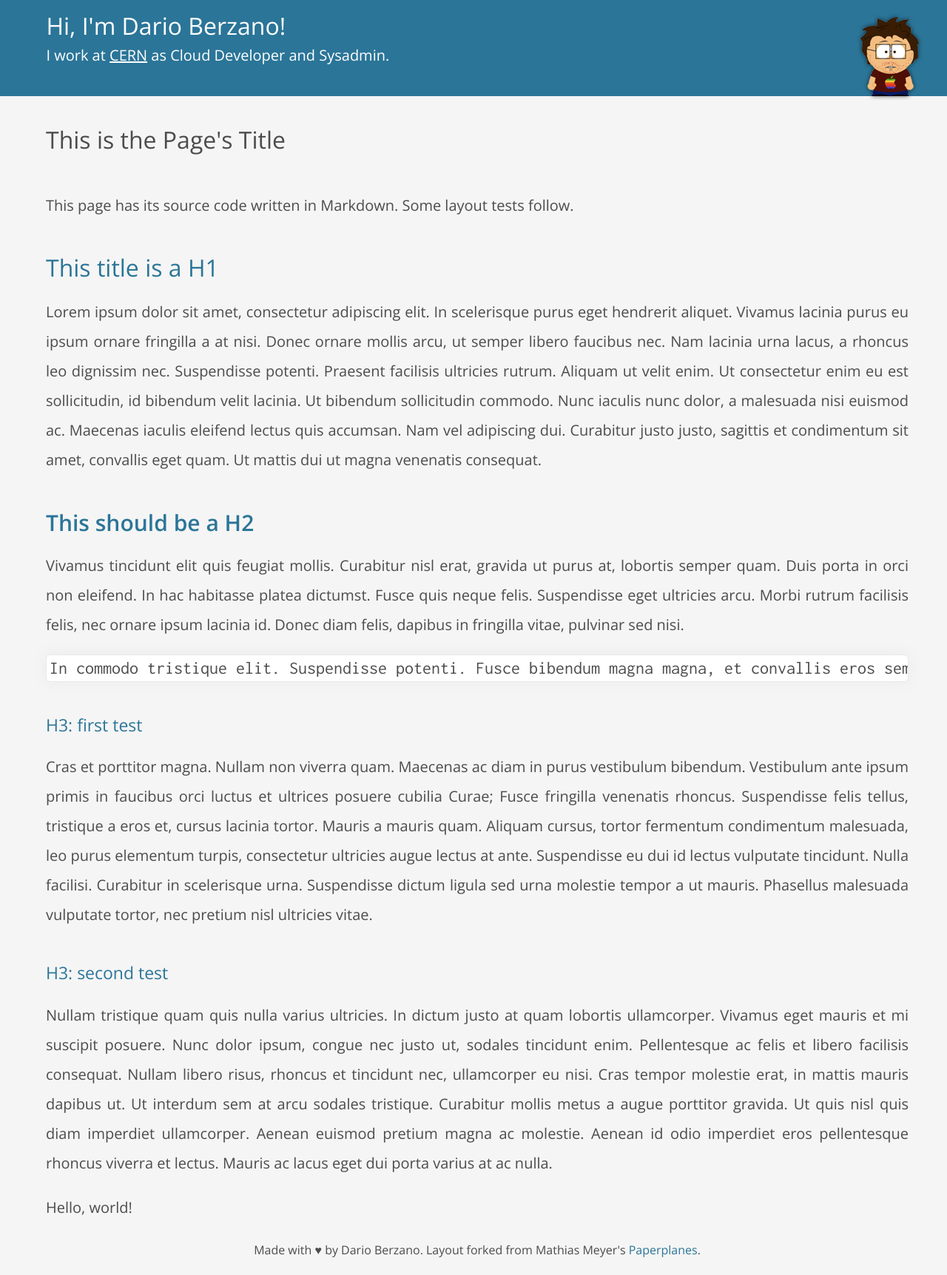
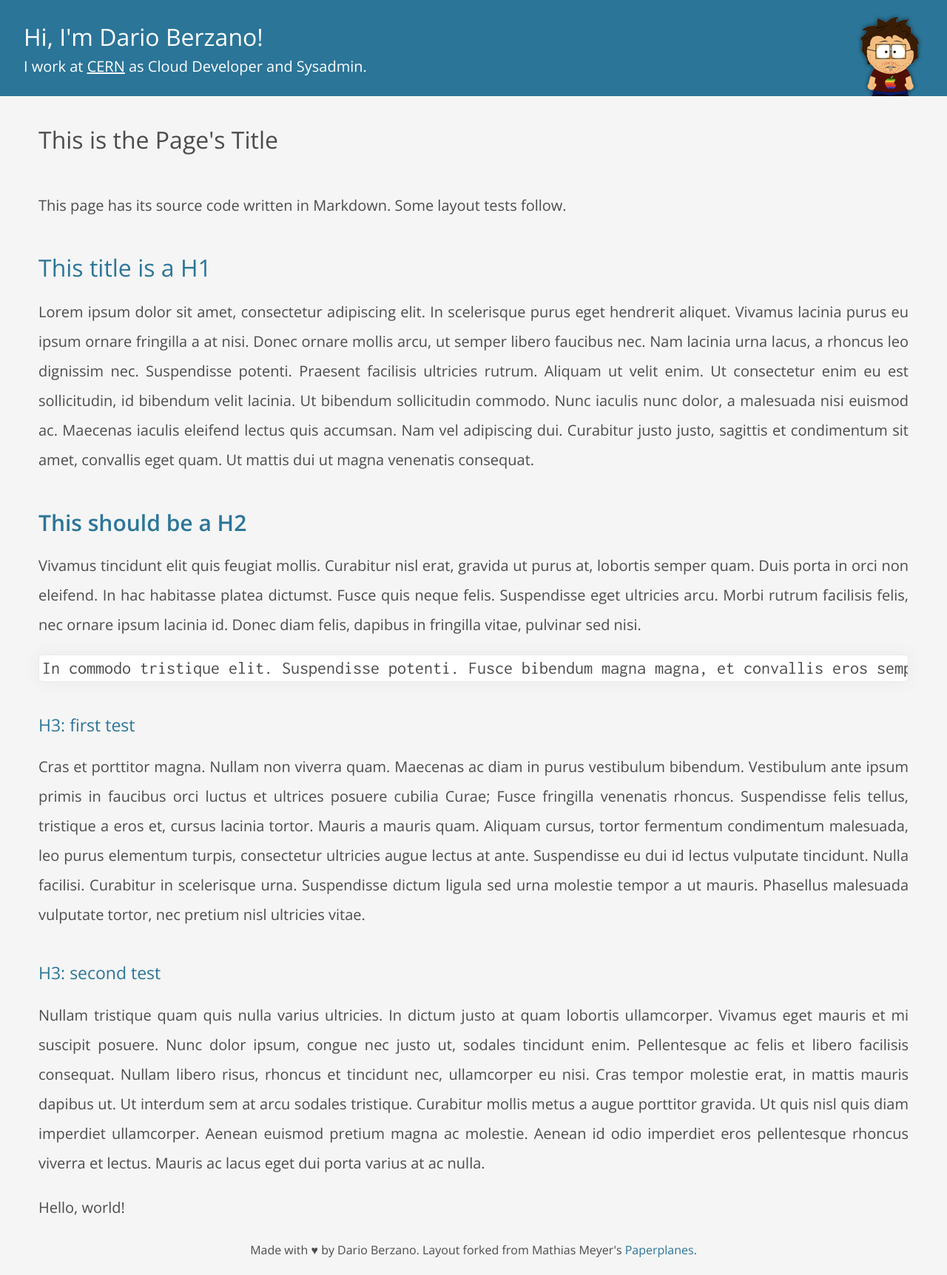
Before and after one commit to dberzano/dberzano.github.io, a Jekyll site: the page built from index.md, in a window 1280 px wide. Shown: the whole page at 74% size. Built offline with Jekyll 4.4.1, drawn with Linux system fonts in a browser that asks for light colours; Markdown is read by kramdown in place of the engine named in the settings.

Commit message:
Vertical align of header (and IE?!)

```diff
--- a/_layouts/tweet.html
+++ b/_layouts/tweet.html
@@ -16,16 +16,17 @@
   </head>
 
   <body id="www-paperplanes-de">
+
     <div id="head">
       <div id="header-content">
         <a href="/">
-          <img src="/images/me_south_park.png" id="paperplane">
+          <img src="/images/me_south_park.png" id="paperplane"/>
         </a>
-        <div id="about">
-          <h1 class="default">Hi, I'm Dario Berzano!</h1>
-          <p style="color: white" class="default">
-            I work at <a href="http://cern.ch">CERN</a> as Cloud Developer and Sysadmin.
-          </p>
+        <div id="about-valign-helper">
+          <div id="about">
+            <h1>Hi, I'm Dario Berzano!</h1>
+            <p>I work at <a href="http://cern.ch">CERN</a> as Cloud Developer and Sysadmin.</p>
+          </div>
         </div>
       </div>
     </div>
--- a/css/mobile.css
+++ b/css/mobile.css
@@ -9,12 +9,6 @@ h1 {
 html > body #box {
   width: 95%;
   max-width: 100%;
-}
-
-/* Container of head text */
-#head #about {
-  width: 95%;
-  padding-top: 13px;
 }
 
 /* Container for the header */
--- a/css/screen.css
+++ b/css/screen.css
@@ -36,7 +36,7 @@ strong {
   max-width: 650px;
 }
 
-html>body #box {
+html > body #box {
   max-width: 650px;
   padding-right: 0px;
   margin-bottom: 20px;
@@ -45,7 +45,6 @@ html>body #box {
 #content {
   padding-top: 20px;
   padding-bottom: 10px;
-  padding-left: 10px;
   margin: 20px 20px;
 }
 
@@ -92,19 +91,31 @@ html>body #box {
 }
 
 #header-content {
-  width: 650px;
-  margin: 0px auto;
+  width: 610px;
+  /* To remember the order: TRouBLe :-) */
+  margin: 0 auto;
+  height: 100%;
+  overflow: hidden;
 }
 
+#header-content > #about-valign-helper {
+  display: table;
+  height: 100%;
+}
+
+#about-valign-helper > #about {
+  display: table-cell;
+  vertical-align: middle;
+}
+
+/* Small image at right on the header */
 #header-content #paperplane {
   float: right;
   margin-top: 17px;
 }
 
 #head #about {
-  width: 590px;
-  margin: 0px auto;
-  padding-top: 30px;
+  color: white;
 }
 
 #head h1 {
```
